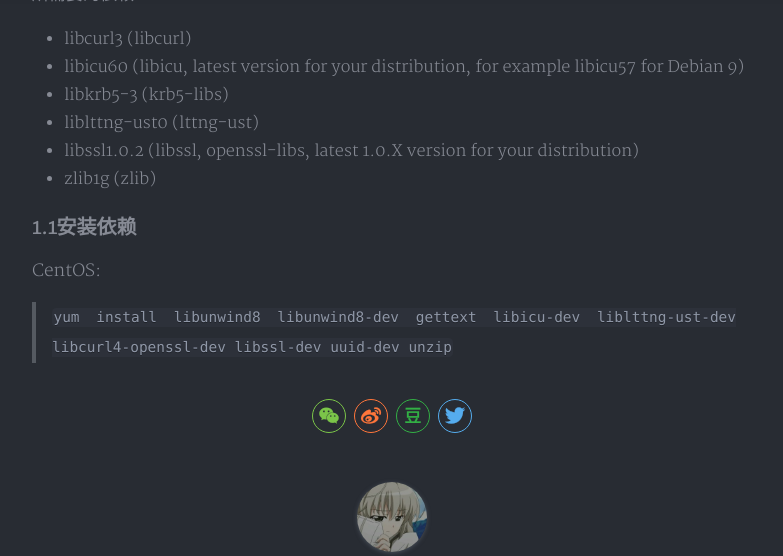
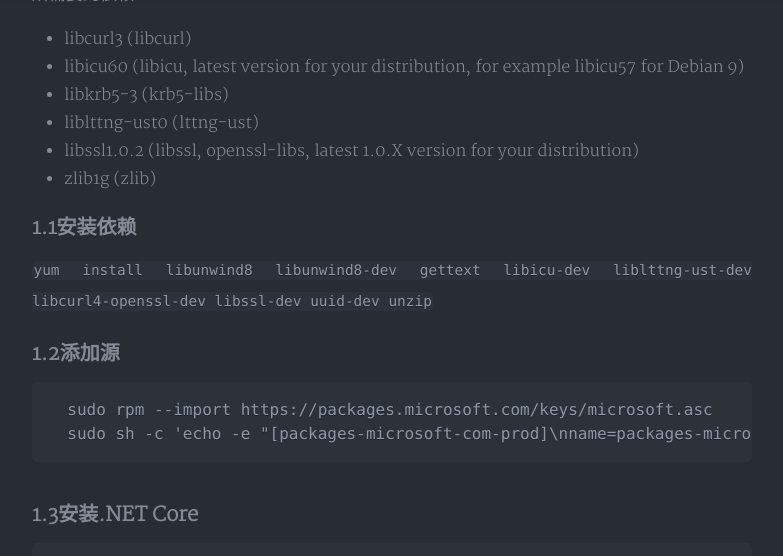
Before and after one commit to AiharaMei/AiharaMei.github.io, a Jekyll site: the page built from _posts/2017-04-18-hello-jekyll.md, in a window 1280 px wide and 1400 px high, scrolled down 566 px, cut to the strip 0-556 px from the top of the window. Shown: the whole strip, without its empty margins (248-1031 px from the left). Built offline with Jekyll 4.4.1, drawn with Linux system fonts in a browser that asks for light colours; nearby versions of some CDN libraries; a style sheet for code colours, icons or effects is not loaded; some of the changed text lies outside the part shown.

Commit message:
Update 2017-04-18-hello-jekyll.md

````diff
--- a/_posts/2017-04-18-hello-jekyll.md
+++ b/_posts/2017-04-18-hello-jekyll.md
@@ -19,5 +19,42 @@ tags: jekyll
 
 ### 1.1安装依赖
 
-  CentOS:
-  > `yum install libunwind8 libunwind8-dev gettext libicu-dev liblttng-ust-dev libcurl4-openssl-dev libssl-dev uuid-dev unzip`
+  `yum install libunwind8 libunwind8-dev gettext libicu-dev liblttng-ust-dev libcurl4-openssl-dev libssl-dev uuid-dev unzip`
+
+### 1.2添加源
+
+  ```
+  sudo rpm --import https://packages.microsoft.com/keys/microsoft.asc
+  sudo sh -c 'echo -e "[packages-microsoft-com-prod]\nname=packages-microsoft-com-prod \nbaseurl= https://packages.microsoft.com/yumrepos/microsoft-rhel7.3-prod\nenabled=1\ngpgcheck=1\ngpgkey=https://packages.microsoft.com/keys/microsoft.asc" > /etc/yum.repos.d/dotnetdev.repo'
+  ```
+
+### 1.3安装.NET Core
+
+  ```
+  sudo yum update
+  sudo yum install libunwind libicu
+  sudo yum install dotnet-sdk-2.1
+  ```
+
+## 2.安装ArchiSteamFarm
+
+### 2.1下载ArchiSteamFarm
+
+  ```
+  mkdir asf
+  cd asf
+  wget https://github.com/JustArchiNET/ArchiSteamFarm/releases/download/3.4.0.7/ASF-generic.zip
+  unzip ASF-generic.zip
+  ```
+
+### 2.2配置config
+
+  > 参考[ASF官方wiki中文版](https://steamcn.com/t187703-1-1)
+
+### 2.3启动
+
+  给ArchiSteamFarm添加权限，一次就可以了
+  `chmod +x ArchiSteamFarm.sh`
+
+  启动
+  `./ArchiSteamFarm.sh`
````
